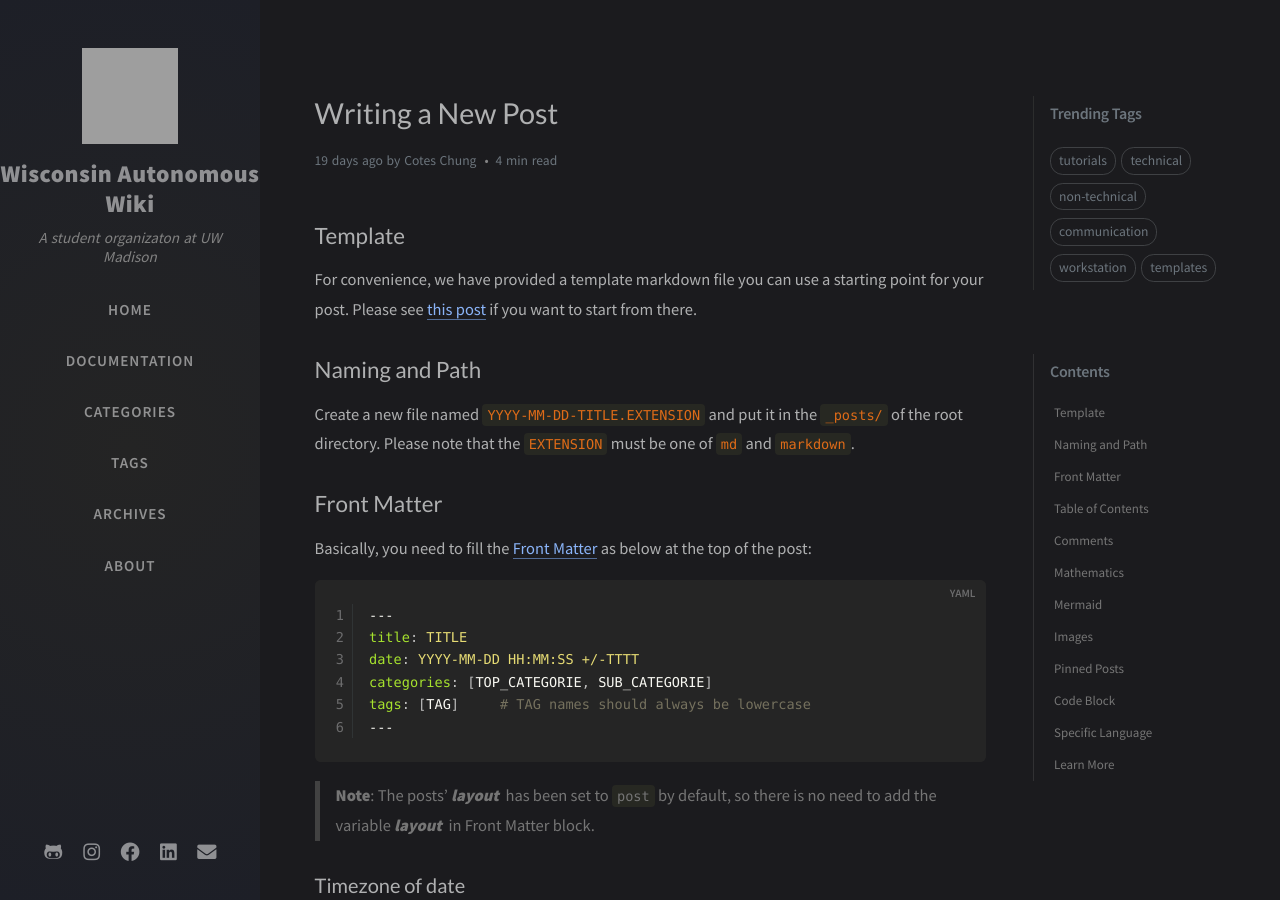
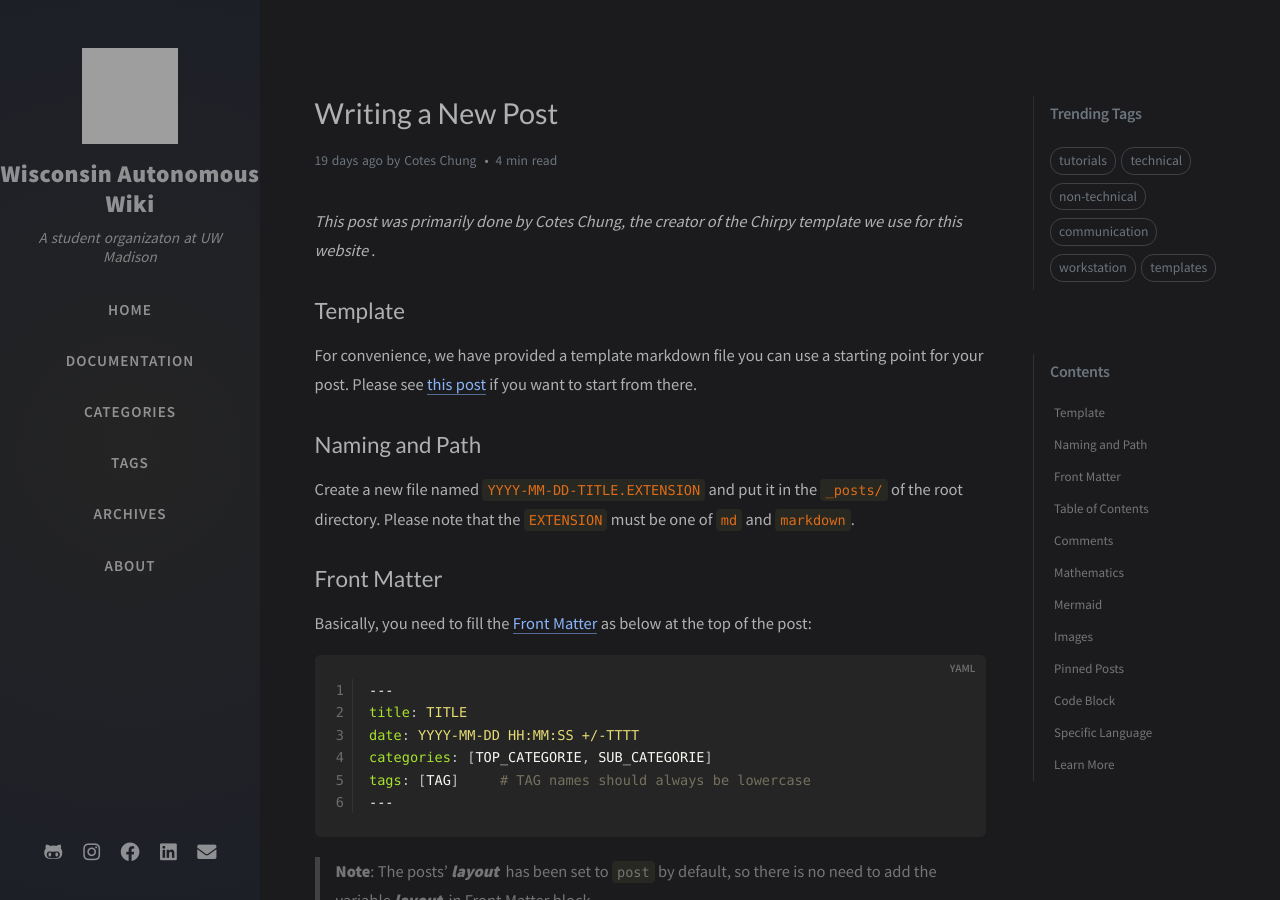
Before and after one commit to danieldmiller/WisconsinAutonomous.github.io, a Jekyll site: the page built from _posts/tutorials/2021-1-10-write-a-new-post.md, in a window 1280 px wide and 900 px high. Built offline with Jekyll 4.4.1, drawn with Linux system fonts in a browser that asks for light colours; nearby versions of some CDN libraries; comment, search, counter and statistics services are not loaded; grey boxes are pictures that could not be loaded.

```diff
--- a/_posts/tutorials/2021-1-10-write-a-new-post.md
+++ b/_posts/tutorials/2021-1-10-write-a-new-post.md
@@ -5,6 +5,8 @@
 categories: [Introduction, Wiki Tutorials]
 tags: [tutorials, non-technical]
 ---
+
+_This post was primarily done by Cotes Chung, the creator of the Chirpy template we use for this website_.
 
 ## Template
 For convenience, we have provided a template markdown file you can use a starting point for your post. Please see [this post](/posts/post-template) if you want to start from there.
```
Also changed, not shown: _posts/technical/2021-1-17-shells.md (+1 -1 lines), _posts/templates/2021-1-10-post-template.md (+1 -1 lines), _posts/workstation/2021-1-16-work-station-intro.md (+1 -1 lines), README.md.
